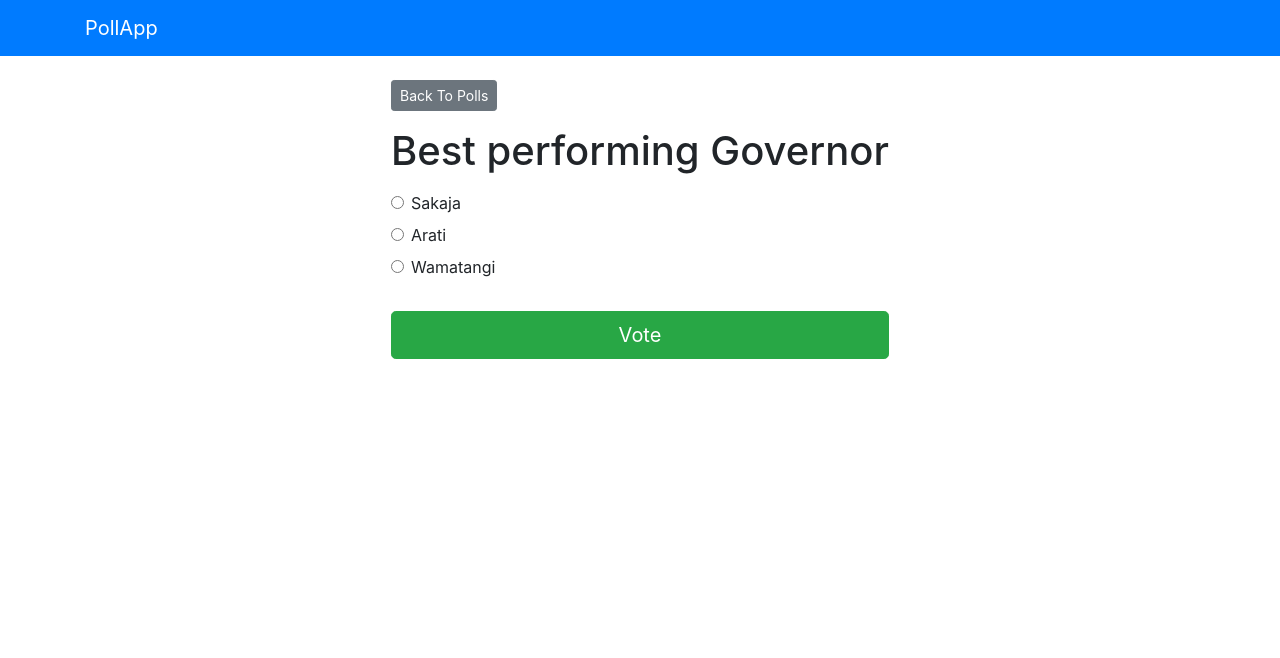
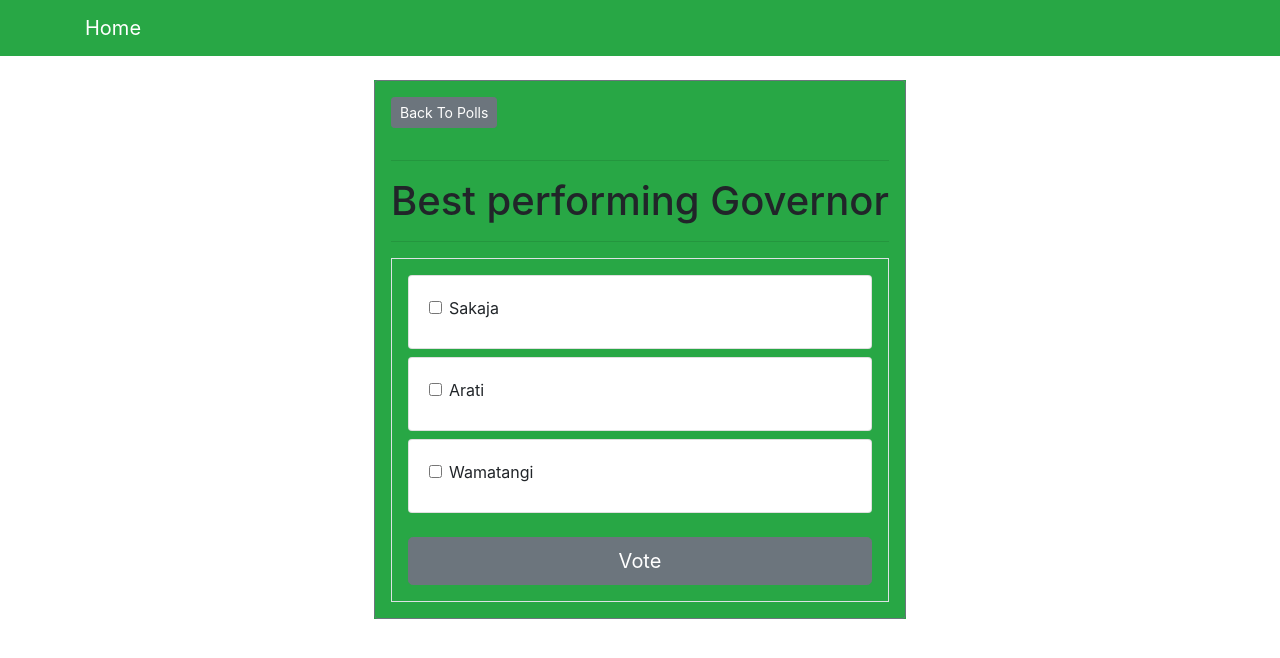
Before and after one commit to edwarddume55/pollapp, a Django app: page /polls/1/ in a window 1280 px wide. Shown: the top 658 px of the page. Run offline with Django 5.2, Linux system fonts and the light colour scheme; data comes from the database, SQL or seed files in the repository; both versions use the stored data as it was after the commit; some libraries are stand-ins or nearby versions.

Commit message:
styling the app

```diff
--- a/pollapp/settings.py
+++ b/pollapp/settings.py
@@ -119,6 +119,9 @@ USE_TZ = True
 
 STATIC_URL = 'static/'
 
+STATICFILES_DIRS = [
+    BASE_DIR / 'static'
+]
 # Default primary key field type
 # https://docs.djangoproject.com/en/5.0/ref/settings/#default-auto-field
 
--- a/polls/models.py
+++ b/polls/models.py
@@ -13,5 +13,6 @@ class Choice(models.Model):
     choice_text = models.CharField(max_length=200)
     votes=models.IntegerField(default=0)
 
+
     def __str__(self):
         return self.choice_text
--- a/polls/urls.py
+++ b/polls/urls.py
@@ -1,10 +1,16 @@
 from django.urls import path
 from . import views
+
+from django.conf import settings
+from django.conf.urls.static import static
 
 app_name = 'polls'
 urlpatterns = [
     path('', views.index, name ='index'),
     path('<int:question_id>/', views.detail, name ='detail'),
-    path('<int:question_id>/results/', views.results, name ='results'),
+    # path('<int:question_id>/results/', views.results, name ='results'),
+    path('results/', views.results, name='results'),  # Updated URL pattern
     path('<int:question_id>/vote/', views.vote, name ='vote'),
 ]
+if settings.DEBUG:
+    urlpatterns += static(settings.MEDIA_URL, document_root=settings.MEDIA_ROOT)
--- a/polls/views.py
+++ b/polls/views.py
@@ -2,7 +2,9 @@ from django.http import Http404, HttpResponseRedirect
 from django.shortcuts import get_object_or_404, render
 from django.urls import reverse
 from.models import Question,Choice
+from django.contrib import messages
 
+from django.db.models import Sum
 
 #getting all the questions and displaying them
 def index(request):
@@ -12,17 +14,34 @@ def index(request):
 
 #show specific question and coices of the question
 def detail(request, question_id):
-    try:
-        question=Question.objects.get(pk=question_id)
-    except Question.DoesNotExist:
-        raise Http404("Question does not exist")
-    return render(request,'polls/detail.html',{'question':question})
+    question = get_object_or_404(Question, pk=question_id)
+    total_votes = question.choice_set.aggregate(Sum('votes'))['votes__sum'] or 1  # To avoid division by zero
+    choices = question.choice_set.all()
+
+    # for choice in choices:
+    #     choice.votes_percentage = (choice.votes / total_votes) * 100
+    #     print(f"Choice: {choice.choice_text}, Votes: {choice.votes}, Percentage: {choice.votes_percentage}")
+
+    # print(f"Total Votes: {total_votes}")
+
+    return render(request, 'polls/detail.html', {'question': question, 'choices': choices, 'total_votes': total_votes})
+# def detail(request, question_id):
+#     try:
+#         question=Question.objects.get(pk=question_id)
+#     except Question.DoesNotExist:
+#         raise Http404("Question does not exist")
+#     return render(request,'polls/detail.html',{'question':question})
 
 #get question and display results on that question
-def results(request, question_id):
-    question = get_object_or_404(Question,pk=question_id)
-    return render(request, 'polls/results.html', {'question': question})
+# def results(request, question_id):
+#     question = get_object_or_404(Question,pk=question_id)
+#     return render(request, 'polls/results.html', {'question': question})
+def results(request):
+    # Retrieve all questions from the database
+    all_questions = Question.objects.all()
 
+    # You can pass the queryset directly to the template
+    return render(request, 'polls/results.html', {'questions': all_questions})
 
 # Vote for a question choice
 def vote(request, question_id):
@@ -39,5 +58,35 @@ def vote(request, question_id):
     else:
         selected_choice.votes += 1
         selected_choice.save()
+        messages.success(request, 'Vote added successfully!')
+        return HttpResponseRedirect(reverse('polls:detail', args =(question.id, )))
 
-        return HttpResponseRedirect(reverse('polls:results', args =(question.id, )))
+
+# def vote(request, question_id):
+#     question = get_object_or_404(Question, pk=question_id)
+
+#     # Check if the user has already voted for this question
+#     if 'has_voted' in request.session and request.session['has_voted']:
+#         messages.error(request, "You've already voted for this question.")
+#         return HttpResponseRedirect(reverse('polls:detail', args=(question.id,)))
+
+#     try:
+#         selected_choice = question.choice_set.get(pk=request.POST['choice'])
+#     except (KeyError, Choice.DoesNotExist):
+#         # Redisplay the question voting form with an error message
+#         messages.error(request, "You didn't select a choice.")
+#         return render(request, 'polls/detail.html', {'question': question})
+
+#     # Update the selected choice's votes
+#     selected_choice.votes += 1
+#     selected_choice.save()
+
+#     # Mark that the user has voted in the session
+#     request.session['has_voted'] = True
+#     request.session.save()
+
+#     # Display a success message
+#     messages.success(request, 'Vote added successfully!')
+
+#     # Redirect to the detail page
+#     return HttpResponseRedirect(reverse('polls:detail', args=(question.id,)))
--- a/templates/base.html
+++ b/templates/base.html
@@ -4,15 +4,15 @@
 <head>
     <link rel="stylesheet" href="https://stackpath.bootstrapcdn.com/bootstrap/4.4.1/css/bootstrap.min.css"
         integrity="sha384-Vkoo8x4CGsO3+Hhxv8T/Q5PaXtkKtu6ug5TOeNV6gBiFeWPGFN9MuhOf23Q9Ifjh" crossorigin="anonymous">
-    <title>Pollster {% block title %}{% endblock %}</title>
+    <title>Survey App </title>
 </head>
 
 <body>
     <!--NavBar-->
     {% include 'partials/_navbar.html'%}
-    <div class="container">
+    <div class="container ">
         <div class="row">
-            <div class=".col-md-6 m-auto">
+            <div class=".col-md-6 m-auto bg-success ">
                 {% block content %}{% endblock%}
             </div>
         </div>
--- a/templates/partials/_navbar.html
+++ b/templates/partials/_navbar.html
@@ -1,5 +1,5 @@
-<nav class="navbar navbar-dark bg-primary mb-4">
+<nav class="navbar navbar-dark bg-success mb-4">
     <div class="container">
-        <a class="navbar-brand" href="/">PollApp</a>
+        <a class="navbar-brand" href="/">Home</a>
     </div>
 </nav>
--- a/templates/polls/detail.html
+++ b/templates/polls/detail.html
@@ -1,23 +1,37 @@
 {% extends 'base.html' %}
 {% block content %}
-<a class="btn btn-secondary btn-sm mb-3" href="{% url 'polls:index' %}">Back To Polls</a>
+<div class="container border border-secondary rounded p-3">
+  <a class="btn btn-secondary btn-sm mb-3" href="{% url 'polls:index' %}">Back To Polls</a><hr>
   <h1 class="text-center mb-3">{{ question.question_text }}</h1>
-
+  <hr>
   {% if error_message %}
     <p class="alert alert-danger">
       <strong>{{ error_message }}</strong>
     </p>
+    {%else%}
+    {% for message in messages %}
+    <p class="alert alert-danger">
+      <strong>{{ message }}</strong>
+    </p>
+    {% endfor %}
   {% endif %}
 
+  <div class="border p-3">
     <form action="{% url 'polls:vote' question.id %}" method="post">
       {% csrf_token %}
       {% for choice in question.choice_set.all %}
+      <div class="card mb-2">
+        <div class="card-body">
         <div class="form-check">
-        <input type="radio" name="choice" class="form-check-input" id="choice{{ forloop.counter }}"
+          <input type="checkbox" name="choice" class="form-check-input" id="choice{{ forloop.counter }}"
             value="{{ choice.id }}" />
           <label for="choice{{ forloop.counter }}">{{ choice.choice_text }}</label>
         </div>
+        </div>
+      </div>
       {% endfor %}
-    <input type="submit" value="Vote" class="btn btn-success btn-lg btn-block mt-4" />
+      <input type="submit" value="Vote" class="btn btn-secondary btn-lg btn-block mt-4" />
     </form>
+  </div>
+</div>
 {% endblock %}
```
Also changed, not shown: templates/pages/index.html (+4 -4 lines), templates/polls/index.html (+8 -4 lines), templates/polls/results.html (+11 -5 lines), db.sqlite3, polls/migrations/0002_choice_choice_image.py (added). Lines whose indentation alone changed are shown as unchanged.
